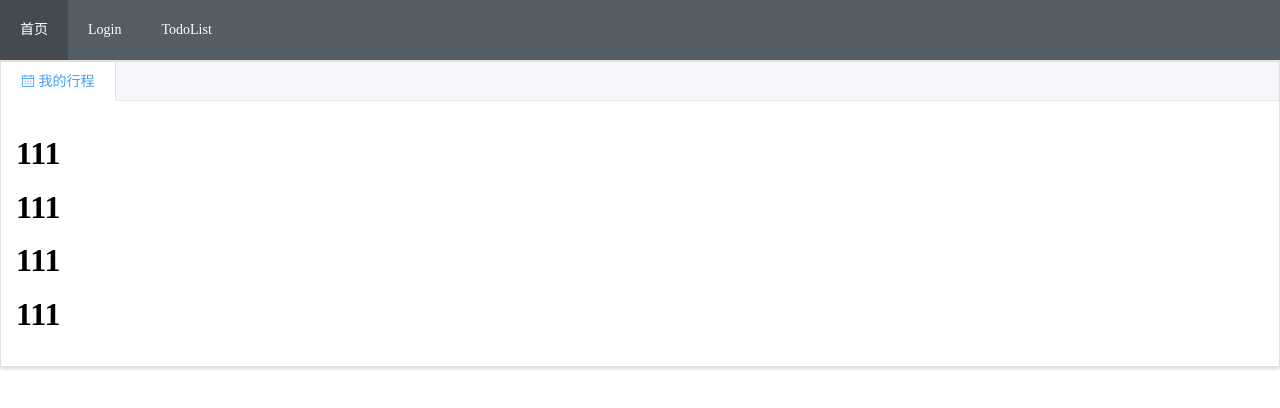
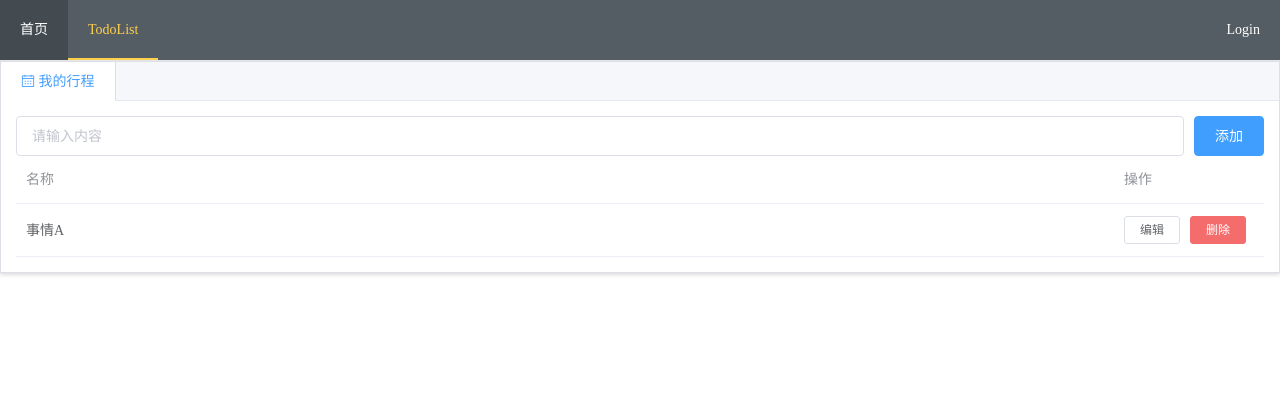
Before and after one commit to RPengFei/myapp, a Vue app: page /#/todoList in a window 1280 px wide. Shown: the top 408 px of the page. Built offline with nearby package versions, Linux system fonts and the light colour scheme.

Commit message:
动态组件

```diff
--- a/src/components/Header.vue
+++ b/src/components/Header.vue
@@ -4,29 +4,14 @@
       :default-active="activeIndex"
       class="el-menu-demo"
       mode="horizontal"
-      @select="handleSelect"
       background-color="#545c64"
       text-color="#fff"
       active-text-color="#ffd04b"
       :router="true"
     >
-      <el-menu-item index="1" route="/">首页</el-menu-item>
-      <!-- <el-submenu index="2">
-        <template slot="title">我的工作台</template>
-        <el-menu-item index="2-1">选项1</el-menu-item>
-        <el-menu-item index="2-2">选项2</el-menu-item>
-        <el-menu-item index="2-3">选项3</el-menu-item>
-        <el-submenu index="2-4">
-          <template slot="title">选项4</template>
-          <el-menu-item index="2-4-1">选项1</el-menu-item>
-          <el-menu-item index="2-4-2">选项2</el-menu-item>
-          <el-menu-item index="2-4-3">选项3</el-menu-item>
-        </el-submenu>
-      </el-submenu> -->
-      <el-menu-item index="3" route="/login">Login</el-menu-item>
-      <el-menu-item index="4" route="/todoList" target="_blank"
-        >TodoList</el-menu-item
-      >
+      <el-menu-item index="/" route="/">首页</el-menu-item>
+      <el-menu-item index="/todoList" route="/todoList">TodoList</el-menu-item>
+      <el-menu-item index="/login" route="/login">Login</el-menu-item>
     </el-menu>
   </div>
 </template>
@@ -38,21 +23,17 @@ export default {
       activeIndex: "",
     };
   },
-  methods: {
-    handleSelect(key, keyPath) {
-      console.log(key, keyPath);
-    },
+  methods: {},
+  mounted() {
+    //获取地址栏中的路由，设置elementui中的导航栏选中状态
+    this.activeIndex = this.$route.path;
+    console.log(this.$route.path);
   },
 };
 </script>
 <style lang="less">
-header {
-  width: 100vw;
-  height: 50px;
-  box-shadow: 2px 2px 2px #eee;
-
-  img {
-    width: 50px;
-  }
+.el-menu--horizontal .el-menu-item:last-child {
+  background: red;
+  float: right;
 }
 </style>
--- a/src/components/list.vue
+++ b/src/components/list.vue
@@ -14,6 +14,19 @@
       >
       </el-table-column>
     </template>
+    <el-table-column label="操作" v-if="showAdd" width="150">
+      <template slot-scope="scope">
+        <el-button size="mini" @click="handleEdit(scope.$index, scope.row)"
+          >编辑</el-button
+        >
+        <el-button
+          size="mini"
+          type="danger"
+          @click="handleDelete(scope.$index, scope.row)"
+          >删除</el-button
+        >
+      </template>
+    </el-table-column>
   </el-table>
 </template>
 <script>
@@ -22,6 +35,7 @@ export default {
   props: {
     list: Array,
     headerConfig: Array,
+    showAdd: Boolean,
   },
   created: function () {},
   mounted: function () {},
--- a/src/pages/Home/Home.vue
+++ b/src/pages/Home/Home.vue
@@ -6,9 +6,11 @@
       </el-carousel-item>
     </el-carousel>
 
+    <h2>动态表头</h2>
     <list :list="domain_list" :headerConfig="headerConfig"></list>
 
-    <h1>{{ $store.state.name }}</h1>
+    <h2>VUEX</h2>
+    <p>vuex-name状态: {{ $store.state.name }}</p>
   </div>
 </template>
 
@@ -68,4 +70,7 @@ export default {
 </script>
 
 <style lang="less" scope>
+h2 {
+  text-align: center;
+}
 </style>
--- a/src/pages/Layout.vue
+++ b/src/pages/Layout.vue
@@ -1,7 +1,9 @@
 <template>
   <div>
     <myhader></myhader>
-    <router-view></router-view>
+    <keep-alive>
+      <router-view></router-view>
+    </keep-alive>
   </div>
 </template>
 <script>
--- a/src/pages/TodoList/TodoList.vue
+++ b/src/pages/TodoList/TodoList.vue
@@ -3,22 +3,50 @@
     <el-tabs type="border-card">
       <el-tab-pane>
         <span slot="label"><i class="el-icon-date"></i> 我的行程</span>
-        <div>
-          <h1>111</h1>
-          <h1>111</h1>
-          <h1>111</h1>
-          <h1>111</h1>
+        <div class="add">
+          <el-input v-model="input" placeholder="请输入内容"></el-input>
+
+          <el-button type="primary" @click="addMsg">添加</el-button>
         </div>
+
+        <list :list="list" :headerConfig="headerConfig" :showAdd="true"></list>
       </el-tab-pane>
     </el-tabs>
   </div>
 </template>
 
 <script>
+import list from "../../components/list";
 export default {
+  components: {
+    list,
+  },
   name: "todoList",
+  data: function () {
+    return {
+      list: [{ name: "事情A" }],
+      headerConfig: [{ prop: "name", label: "名称" }],
+      input: undefined,
+    };
+  },
+  methods: {
+    addMsg: function (params) {
+      this.$message({
+        message: "恭喜你，这是一条成功消息",
+        type: "success",
+      });
+      // this.$message({
+      //   message: "警告哦，这是一条警告消息",
+      //   type: "warning",
+      // });
+    },
+  },
 };
 </script>
 
-<style>
+<style scope>
+.add .el-input {
+  width: calc(100% - 80px);
+  margin-right: 10px;
+}
 </style>
```
